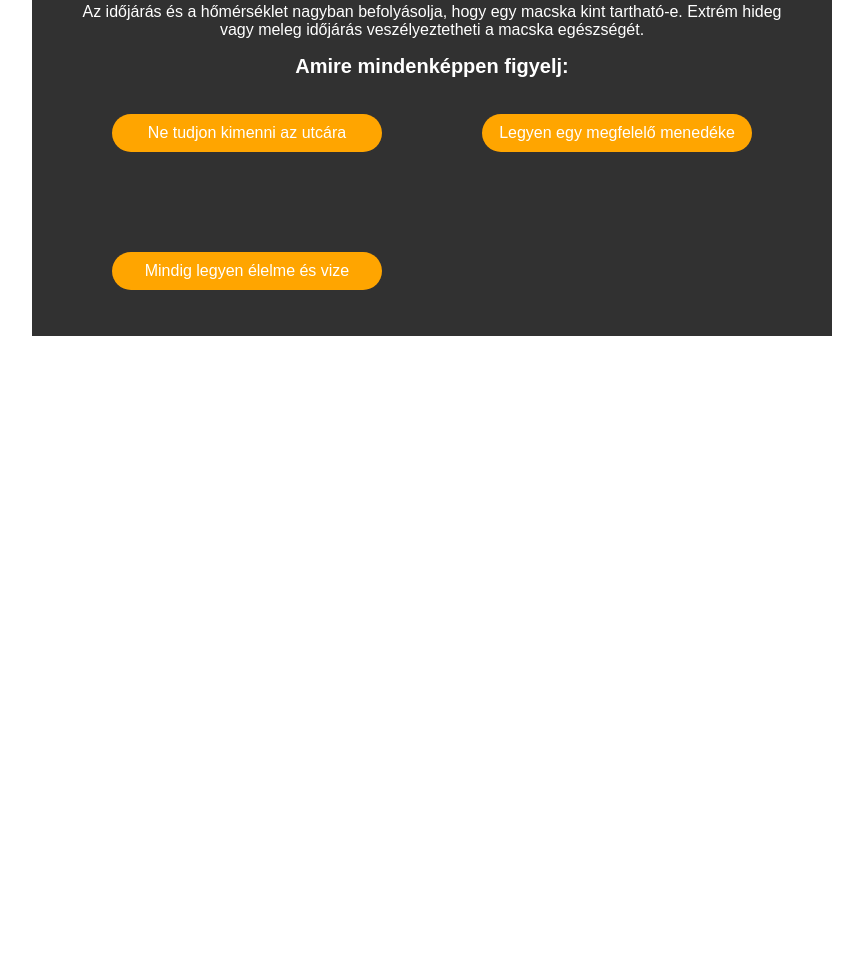
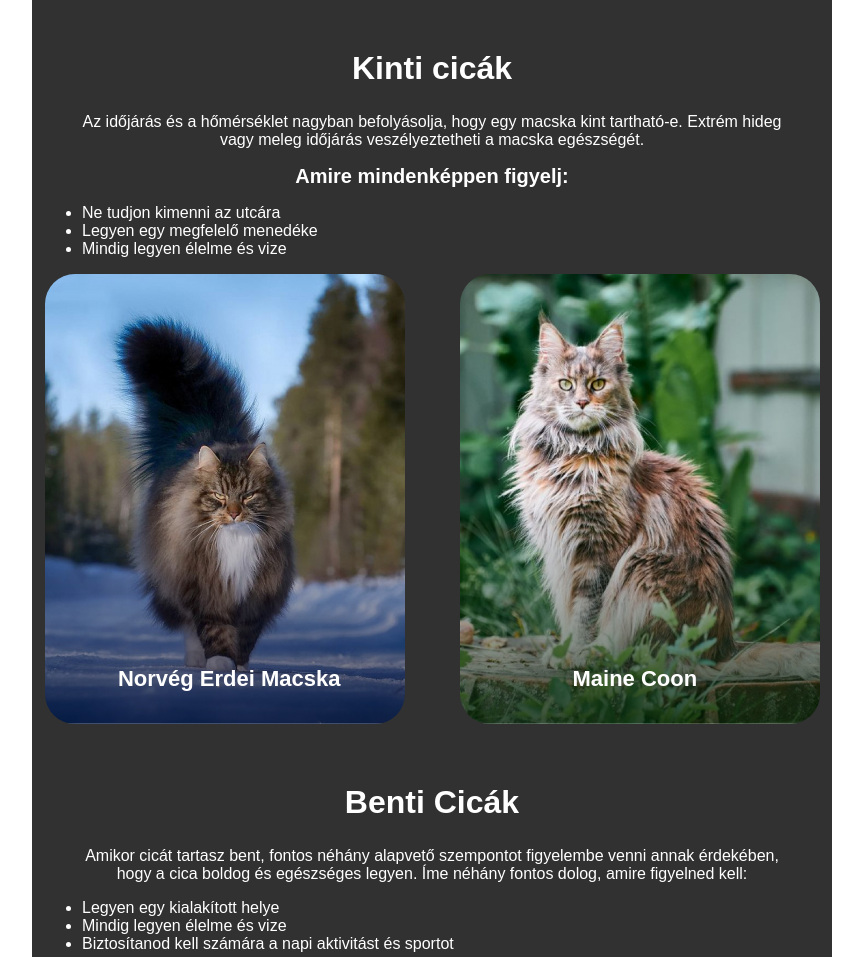
Before and after one commit to SasGyula/Macska, a plain HTML site: page index.html in a window 1280 px wide. Shown: the part 1087-2044 px from the top of the page, without its empty margins (208-1071 px from the left). Before the commit the page ends 1431 px from the top, so only its background shows below. Drawn offline with Linux system fonts and the light colour scheme.

Commit message:
hazifeladat

```diff
--- a/index.html
+++ b/index.html
@@ -1,10 +1,10 @@
 <!DOCTYPE html>
 <html lang="en">
   <head>
-    <meta charset="UTF-8" />
-    <meta name="viewport" content="width=device-width, initial-scale=1.0" />
+    <meta charset="UTF-8">
+    <meta name="viewport" content="width=device-width, initial-scale=1.0">
     <title>Sas Gyula</title>
-    <link rel="stylesheet" href="style.css" />
+    <link rel="stylesheet" href="style.css">
   </head>
   <body>
     <div id="tarolo">
@@ -42,20 +42,54 @@
           <li><a href="">⌂Benti cica</a></li>
         </ul>
       </div>
-    <div class="tartalom">
+      <div class="tartalom2">
         <h1>Kinti cicák</h1>
-        <p>Az időjárás és a hőmérséklet nagyban befolyásolja, hogy egy macska kint tartható-e. Extrém hideg vagy meleg időjárás veszélyeztetheti a macska egészségét.</p>
-        <h2> Amire mindenképpen figyelj:</h2>
+        <p>
+          Az időjárás és a hőmérséklet nagyban befolyásolja, hogy egy macska
+          kint tartható-e. Extrém hideg vagy meleg időjárás veszélyeztetheti a
+          macska egészségét.
+        </p>
+        <h2>Amire mindenképpen figyelj:</h2>
         <ul>
-            <li>Ne tudjon kimenni az utcára</li>
-            <li>Legyen egy megfelelő menedéke</li>
-            <li>Mindig legyen élelme és vize</li>
+          <li>Ne tudjon kimenni az utcára</li>
+          <li>Legyen egy megfelelő menedéke</li>
+          <li>Mindig legyen élelme és vize</li>
         </ul>
-        <div class="kepek">
-            <div class="kep1"></div>
-            <div class="kep2"></div>
+        <div class="kepKontener">
+          <div>
+            <img src="kepek/norvegmacska.jpg" alt="Norvég macska">
+            <div class="atfedett">Norvég Erdei Macska</div>
+          </div>
+          <div>
+            <img src="kepek/maincoon.jpg" alt="Main coon">
+            <div class="atfedett2">Maine Coon</div>
+          </div>
         </div>
-    </div>
+        <h1>Benti Cicák</h1>
+        <p>
+          Amikor cicát tartasz bent, fontos néhány alapvető szempontot
+          figyelembe venni annak érdekében, hogy a cica boldog és egészséges
+          legyen. Íme néhány fontos dolog, amire figyelned kell:
+        </p>
+        <ul>
+          <li>Legyen egy kialakított helye</li>
+          <li>Mindig legyen élelme és vize</li>
+          <li>Biztosítanod kell számára a napi aktivitást és sportot</li>
+        </ul>
+        <div class="kepKontener">
+          <div>
+            <img src="kepek/bengali.jpg" alt="Bengali macska">
+            <div class="atfedett">Bengáli macska</div>
+          </div>
+          <div>
+            <img src="kepek/megezacica.jpg" alt="Meg ez a cica">
+            <div class="atfedett2">Meg ez a cica</div>
+          </div>
+        </div>
+        <div>
+          <h1>Fedezd fel</h1>
+        </div>
+      </div>
     </div>
   </body>
 </html>
--- a/style.css
+++ b/style.css
@@ -7,6 +7,7 @@
     background-image: url(kepek/hero.jpg);
     height:100vh;
     background-size: cover;
+    padding: 20px;
 }
 .menu ul {
     display: grid;
@@ -96,8 +97,65 @@
     color: white;
     font-family: Arial, Helvetica, sans-serif;
 }
-.tartalom h2 {
+.tartalom2 {
+    background-color: rgba(0, 0, 0, 0.808);
+    color: white;
+    background-size: cover;
+    font-family: Arial, Helvetica, sans-serif;
+    padding: 10px;
+
+}
+.tartalom2 h1 {
+    text-align: center;
+    margin:0;
+    padding: 10px;
+    margin-top: 50px;
+}
+.tartalom2 p {
+    text-align: center;
+    margin-left: 30px;
+    margin-right: 30px;
+
+}
+.tartalom2 h2 {
     text-align: center;
     margin:0;
     font-size: 20px;
 }
+.kepKontener {
+    position: relative;
+    display: grid;
+    grid-template-columns: 1fr 1fr;
+    gap: 50px;
+
+}
+.kepKontener img {
+    display: block;
+    width: 100%;
+    max-width: 360px;
+    height: 450px;
+    border-radius: 30px;
+    margin: auto;
+}
+.atfedett {
+    position: absolute;
+    top: 90%;
+    left: 24%;
+    transform: translate(-50%, -50%);
+    color: #fff;
+    padding: 10px 20px;
+    font-size: 22px;
+    text-align: center;
+    font-weight: bold;
+}
+.atfedett2 {
+    position: absolute;
+    top: 90%;
+    left: 76%;
+    transform: translate(-50%, -50%);
+    color: #fff;
+    padding: 10px 20px;
+    font-size: 22px;
+    text-align: center;
+    font-weight: bold;
+}
```
Also changed, not shown: kepek/bengali.jpg (added), kepek/maincoon.jpg (added), kepek/megezacica.jpg (added), kepek/norvegmacska.jpg (added).
